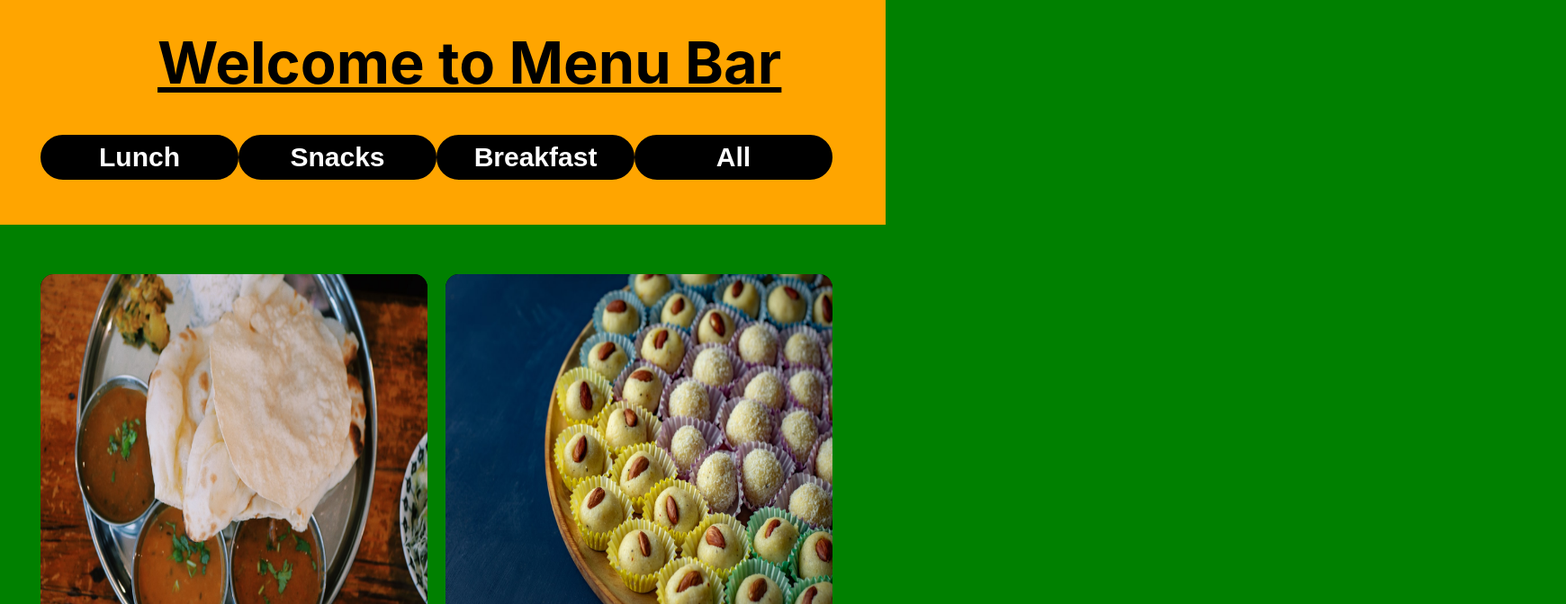
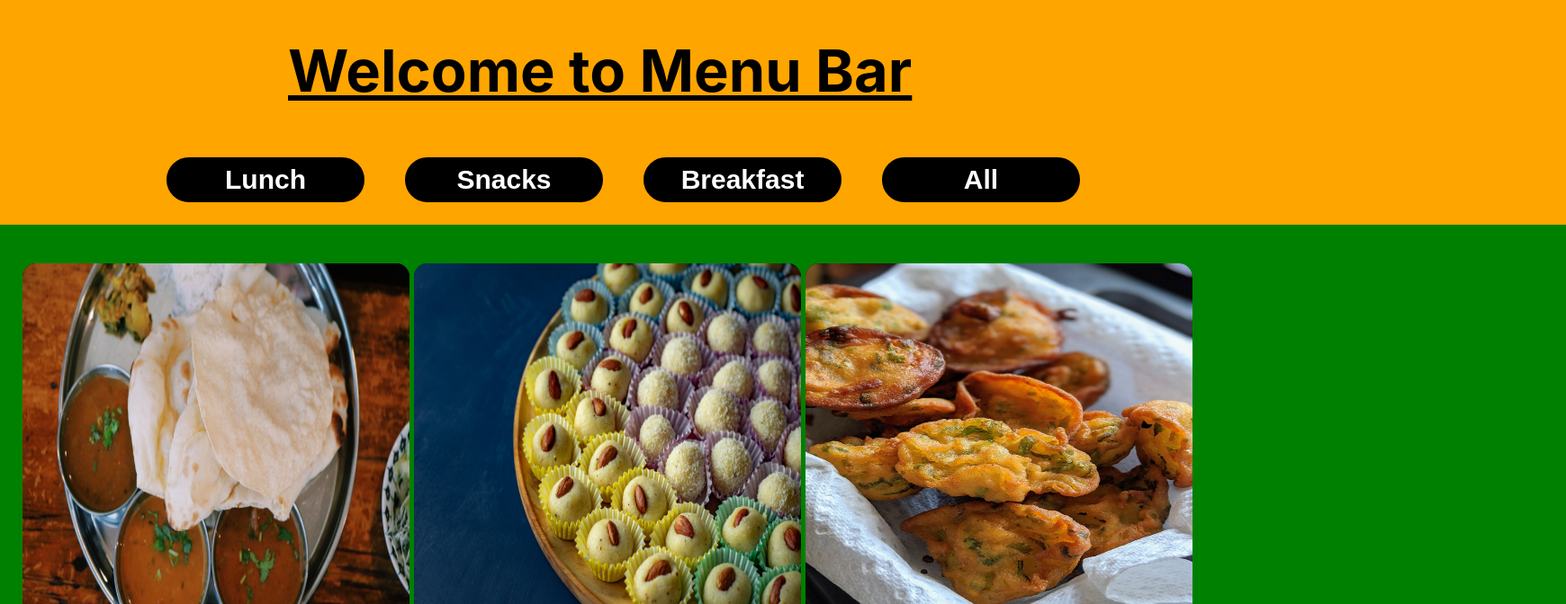
Before and after one commit to Coder2003Anujyoti/Hotel, a React (Create React App) app: page / in a window 1280 px wide. Shown: the top 672 px of the page at 90% size, 1740 px wide, since content can reach past the window. Built offline with nearby package versions, Linux system fonts and the light colour scheme.

Commit message:
Update Rest.css

```diff
--- a/src/Rest.css
+++ b/src/Rest.css
@@ -1,4 +1,4 @@
-@media (max-width:740px){
+
     #container{
       width:505px;
       height:150px;
@@ -17,6 +17,7 @@
     }
     body{
       background-color:green;
+      overflow-x:hidden;
     }
     #op{
       position:absolute;
@@ -46,7 +47,7 @@ body{
       height:0px;
       position: absolute;
       top:150px;
-  left:0px;
+      left:8px;
       display: flex;
       flex-wrap:wrap;
       flex-direction:row;
@@ -69,22 +70,24 @@ body{
       font-size:25px;
     }
     #image{
-  width:200px;
+      width:230px;
       height:200px;
       position:relative;
-  top:50px;
-  left:15px;
+      top:0px;
+      left:0px;
       border-radius:15px;
     }
-}
-@media (min-width:840px){
+
+    @media (min-width:1000px){
 
 
       #container{
-  width:984px;
+      width:1740px;
       height:250px;
       display: flex;
       flex-wrap:none;
+      justify-content: center;
+      align-items: center;
       gap:15px;
       position: absolute;
       left:0px;
@@ -98,20 +101,27 @@ body{
     }
     body{
       background-color:green;
+      overflow-x: hidden;
     }
     #op{
-  position:absolute;
-  left:175px;
-  top:-14px;
+      position: absolute;
+      left:320px;
       font-weight:bolder;
       font-size:65px;
       font-style:sans-serif;
       text-decoration:underline;
     }
+    #button-container{
+        display:flex;
+        gap:45px;
+        position: absolute;
+        left:95px;
+        top:25px;
+    }
     #bn{
       position:relative;
       top:150px;
-  left:30px;
+      left:90px;
       width:220px;
       height:50px;
       border-radius:25px;
@@ -123,22 +133,23 @@ body{
     }
 
     #image-containers{
-  width:900px;
+      width:1300px;
       height:0px;
       position: absolute;
       top:290px;
-  left:40px;
+      left:20px;
       display: flex;
       flex-wrap:wrap;
       flex-direction:row;
-  gap:20px
+      gap:5px;
+      background-color: red;
     }
     #image-container{
       width:430px;
       height:550px;
-  position: relative;
+      position:relative;
       left:5px;
-  top:15px;
+      top:3px;
       background-color:black;
       color:white;
       border-radius:15px;
```
Lines whose indentation alone changed are shown as unchanged.
